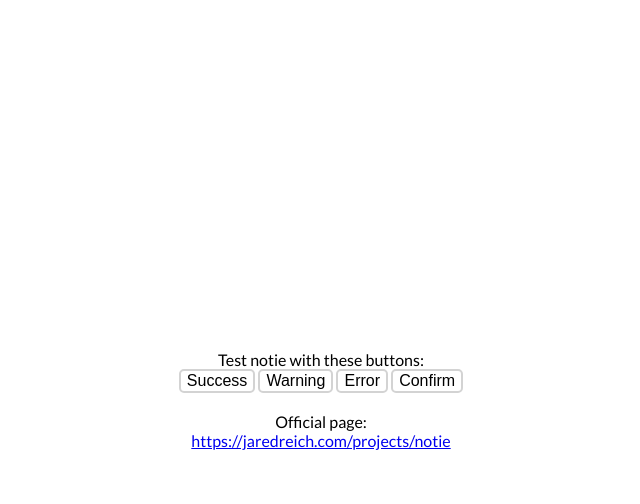
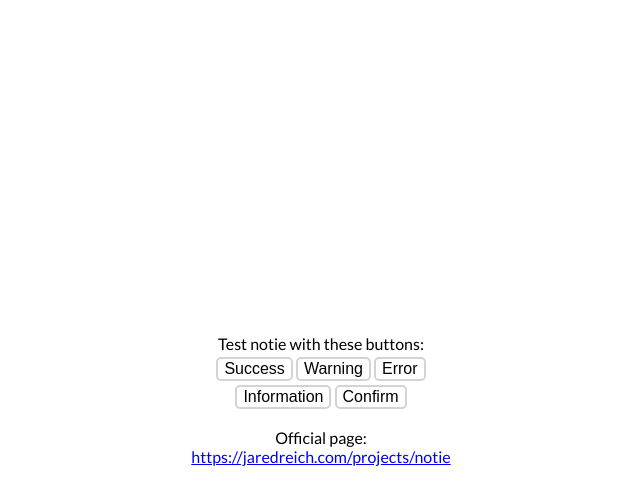
Before and after one commit to jaredreich/notie, a plain HTML site: page test.html in a window 1280 px wide. Both pictures are taken after a click on the button "Success". Shown: the whole page, without its empty margins (319-959 px from the left). Drawn offline with Linux system fonts and the light colour scheme.

Commit message:
- Added 4th colour option ‘Information’ fixes #4 - Added element id’s for those who wish to use css fixes #3 - Added animation_delay option (default 0.3s)

```diff
--- a/notie.js
+++ b/notie.js
@@ -17,64 +17,86 @@ var notie = function(){
 
     // SETTINGS
     // *********************************************
+
+    // General
     var shadow = true;
     var font_size_small = '18px';
     var font_size_big = '24px';
+    var animation_delay = 0.3;
 
+    // notie.alert colors
     var alert_color_success_background = '#57BF57';
     var alert_color_warning_background = '#E3B771';
     var alert_color_error_background = '#E1715B';
-var alert_color_text = 'white';
+    var alert_color_info_background = '#4D82D6';
+    var alert_color_text = '#FFF';
 
+    // notie.confirm colors
     var confirm_color_background = '#4D82D6';
     var confirm_color_yes_background = '#57bf57';
     var confirm_color_no_background = '#E1715B';
-var confirm_color_text = 'white';
-var confirm_color_yes_text = 'white';
-var confirm_color_no_text = 'white';
+    var confirm_color_text = '#FFF';
+    var confirm_color_yes_text = '#FFF';
+    var confirm_color_no_text = '#FFF';
+
+    // ID's for use within your own .css file (OPTIONAL)
+    // (Be sure to use !important to override the javascript)
+    // Example: #notie-alert-inner { padding: 30px !important; }
+    var alert_outer_id = 'notie-alert-outer';
+    var alert_inner_id = 'notie-alert-inner';
+    var alert_text_id = 'notie-alert-text';
+    var confirm_outer_id = 'notie-confirm-outer';
+    var confirm_inner_id = 'notie-confirm-inner';
+    var confirm_backdrop_id = 'notie-confirm-backdrop';
+    var confirm_yes_id = 'notie-confirm-yes';
+    var confirm_no_id = 'notie-confirm-no';
+    var confirm_text_id = 'notie-confirm-text';
+    var confirm_yes_text_id = 'notie-confirm-yes-text';
+    var confirm_no_text_id = 'notie-confirm-no-text';
+
     // *********************************************
 
 
 
-
-
-
-// NOTIE
+    // NOTIE.ALERT
     // *********************************************
 
     // notie elements and styling
-var outer = document.createElement('div');
-outer.style.position = 'fixed';
-outer.style.top = '0';
-outer.style.left = '0';
-outer.style.zIndex = '999999999';
-outer.style.height = 'auto';
-outer.style.width = '100%';
-outer.style.display = 'none';
-outer.style.textAlign = 'center';
-outer.style.cursor = 'default';
-outer.style.MozTransition = '';
-outer.style.WebkitTransition = '';
-outer.style.transition = '';
-var inner = document.createElement('div');
-inner.style.padding = '20px';
-inner.style.display = 'table-cell';
-inner.style.verticalAlign = 'middle';
-outer.appendChild(inner);
+    var alert_outer = document.createElement('div');
+    alert_outer.id = alert_outer_id;
+    alert_outer.style.position = 'fixed';
+    alert_outer.style.top = '0';
+    alert_outer.style.left = '0';
+    alert_outer.style.zIndex = '999999999';
+    alert_outer.style.height = 'auto';
+    alert_outer.style.width = '100%';
+    alert_outer.style.display = 'none';
+    alert_outer.style.textAlign = 'center';
+    alert_outer.style.cursor = 'default';
+    alert_outer.style.MozTransition = '';
+    alert_outer.style.WebkitTransition = '';
+    alert_outer.style.transition = '';
+    var alert_inner = document.createElement('div');
+    alert_inner.id = alert_inner_id;
+    alert_inner.style.padding = '20px';
+    alert_inner.style.display = 'table-cell';
+    alert_inner.style.verticalAlign = 'middle';
+    alert_outer.appendChild(alert_inner);
 
     // Initialize notie text
-var text = document.createElement('span');
-text.style.color = alert_color_text;
-if (window.innerWidth <= 600) { text.style.fontSize = font_size_small; }
-else { text.style.fontSize = font_size_big; }
+    var alert_text = document.createElement('span');
+    alert_text.id = alert_text_id;
+    alert_text.style.color = alert_color_text;
+    if (window.innerWidth <= 600) { alert_text.style.fontSize = font_size_small; }
+    else { alert_text.style.fontSize = font_size_big; }
     window.addEventListener('resize', function(){
-    if (window.innerWidth <= 600) { text.style.fontSize = font_size_small; }
-    else { text.style.fontSize = font_size_big; }
+        if (window.innerWidth <= 600) { alert_text.style.fontSize = font_size_small; }
+        else { alert_text.style.fontSize = font_size_big; }
     }, true);
-inner.appendChild(text);
+    alert_inner.appendChild(alert_text);
 
     // Attach notie to the body element
-document.body.appendChild(outer);
+    document.body.appendChild(alert_outer);
 
     // Declare variables
     var height = 0;
@@ -90,7 +112,7 @@ function alert(type, message, seconds) {
 
         timeout0 = setTimeout(function() {
             was_clicked_counter--;
-    }, 300);
+        }, (animation_delay * 1000 + 10));
 
         if (was_clicked_counter == 1) {
 
@@ -130,33 +152,35 @@ function show(type, message, seconds) {
         // Set notie type (background color)
         switch(type) {
             case 1:
-            outer.style.backgroundColor = alert_color_success_background;
+                alert_outer.style.backgroundColor = alert_color_success_background;
                 break;
             case 2:
-            outer.style.backgroundColor = alert_color_warning_background;
+                alert_outer.style.backgroundColor = alert_color_warning_background;
                 break;
             case 3:
-            outer.style.backgroundColor = alert_color_error_background;
+                alert_outer.style.backgroundColor = alert_color_error_background;
+                break;
+            case 4:
+                alert_outer.style.backgroundColor = alert_color_info_background;
                 break;
         }
 
         // Set notie text
-    text.innerHTML = message;
+        alert_text.innerHTML = message;
 
         // Get notie's height
-    outer.style.top = -10000;
-    outer.style.display = 'table';
-    height = outer.offsetHeight;
-    outer.style.top = '-' + height + 'px';
+        alert_outer.style.top = '-10000px';
+        alert_outer.style.display = 'table';
+        alert_outer.style.top = '-' + alert_outer.offsetHeight - 5 + 'px';
 
         timeout1 = setTimeout(function() {
 
-        if (shadow) { outer.style.boxShadow = '0px 0px 10px 0px rgba(0,0,0,0.5)'; }
-        outer.style.MozTransition = 'all 0.3s ease';
-        outer.style.WebkitTransition = 'all 0.3s ease';
-        outer.style.transition = 'all 0.3s ease';
+            if (shadow) { alert_outer.style.boxShadow = '0px 0px 10px 0px rgba(0,0,0,0.5)'; }
+            alert_outer.style.MozTransition = 'all ' + animation_delay + 's ease';
+            alert_outer.style.WebkitTransition = 'all ' + animation_delay + 's ease';
+            alert_outer.style.transition = 'all ' + animation_delay + 's ease';
 
-        outer.style.top = 0;
+            alert_outer.style.top = 0;
 
             timeout2 = setTimeout(function() {
 
@@ -172,30 +196,33 @@ function show(type, message, seconds) {
 
     function hide(callback) {
 
-    outer.style.top = '-' + outer.offsetHeight + 'px';
+        alert_outer.style.top = '-' + alert_outer.offsetHeight - 5 + 'px';
 
         setTimeout(function() {
 
-        if (shadow) { outer.style.boxShadow = ''; }
-        outer.style.MozTransition = '';
-        outer.style.WebkitTransition = '';
-        outer.style.transition = '';
+            if (shadow) { alert_outer.style.boxShadow = ''; }
+            alert_outer.style.MozTransition = '';
+            alert_outer.style.WebkitTransition = '';
+            alert_outer.style.transition = '';
+
+            alert_outer.style.top = '-10000px';
 
             is_showing = false;
 
             callback();
 
-    }, 310);
+        }, (animation_delay * 1000 + 10));
 
     }
 
 
 
-// CONFIRM
+    // NOTIE.CONFIRM
     // *********************************************
 
     // confirm elements and styling
     var confirm_outer = document.createElement('div');
+    confirm_outer.id = confirm_outer_id;
     confirm_outer.style.position = 'fixed';
     confirm_outer.style.top = '0';
     confirm_outer.style.left = '0';
@@ -209,6 +236,7 @@ confirm_outer.style.WebkitTransition = '';
     confirm_outer.style.transition = '';
 
     var confirm_backdrop = document.createElement('div');
+    confirm_backdrop.id = confirm_backdrop_id;
     confirm_backdrop.style.position = 'fixed';
     confirm_backdrop.style.top = '0';
     confirm_backdrop.style.left = '0';
@@ -217,13 +245,14 @@ confirm_backdrop.style.height = '100%';
     confirm_backdrop.style.width = '100%';
     confirm_backdrop.style.display = 'none';
     confirm_backdrop.style.backgroundColor = 'white';
-confirm_backdrop.style.MozTransition = 'all 0.3s ease';
-confirm_backdrop.style.WebkitTransition = 'all 0.3s ease';
-confirm_backdrop.style.transition = 'all 0.3s ease';
+    confirm_backdrop.style.MozTransition = 'all ' + animation_delay + 's ease';
+    confirm_backdrop.style.WebkitTransition = 'all ' + animation_delay + 's ease';
+    confirm_backdrop.style.transition = 'all ' + animation_delay + 's ease';
     confirm_backdrop.style.opacity = '0';
     confirm_backdrop.onclick = function() { confirm_hide(); }
 
     var confirm_inner = document.createElement('div');
+    confirm_inner.id = confirm_inner_id;
     confirm_inner.style.boxSizing = 'border-box';
     confirm_inner.style.width = '100%';
     confirm_inner.style.padding = '20px';
@@ -233,6 +262,7 @@ confirm_inner.style.backgroundColor = confirm_color_background;
     confirm_outer.appendChild(confirm_inner);
 
     var confirm_yes = document.createElement('div');
+    confirm_yes.id = confirm_yes_id;
     confirm_yes.style.cssFloat = 'left';
     confirm_yes.style.height = '50px';
     confirm_yes.style.lineHeight = '50px';
@@ -242,6 +272,7 @@ confirm_yes.style.backgroundColor = confirm_color_yes_background;
     confirm_outer.appendChild(confirm_yes);
 
     var confirm_no = document.createElement('div');
+    confirm_no.id = confirm_no_id;
     confirm_no.style.cssFloat = 'right';
     confirm_no.style.height = '50px';
     confirm_no.style.lineHeight = '50px';
@@ -253,6 +284,7 @@ confirm_outer.appendChild(confirm_no);
 
     // Initialize confirm text
     var confirm_text = document.createElement('span');
+    confirm_text.id = confirm_text_id;
     confirm_text.style.color = confirm_color_text;
     if (window.innerWidth <= 600) { confirm_text.style.fontSize = font_size_small; }
     else { confirm_text.style.fontSize = font_size_big; }
@@ -263,6 +295,7 @@ window.addEventListener('resize', function(){
     confirm_inner.appendChild(confirm_text);
 
     var confirm_yes_text = document.createElement('span');
+    confirm_yes_text.id = confirm_yes_text_id;
     confirm_yes_text.style.color = confirm_color_yes_text;
     if (window.innerWidth <= 600) { confirm_yes_text.style.fontSize = font_size_small; }
     else { confirm_yes_text.style.fontSize = font_size_big; }
@@ -273,6 +306,7 @@ window.addEventListener('resize', function(){
     confirm_yes.appendChild(confirm_yes_text);
 
     var confirm_no_text = document.createElement('span');
+    confirm_no_text.id = confirm_no_text_id;
     confirm_no_text.style.color = confirm_color_no_text;
     if (window.innerWidth <= 600) { confirm_no_text.style.fontSize = font_size_small; }
     else { confirm_no_text.style.fontSize = font_size_big; }
@@ -304,7 +338,7 @@ function confirm_show(title, yes_text, no_text, yes_callback) {
             confirm_hide();
             setTimeout(function() {
                 yes_callback();
-        }, 310);
+            }, (animation_delay * 1000 + 10));
         }
 
         function confirm_show_inner() {
@@ -315,25 +349,24 @@ function confirm_show(title, yes_text, no_text, yes_callback) {
             confirm_no_text.innerHTML = no_text;
 
             // Get confirm's height
-        confirm_outer.style.top = -10000;
+            confirm_outer.style.top = '-10000px';
             confirm_outer.style.display = 'table';
-        confirm_height = confirm_outer.offsetHeight;
-        confirm_outer.style.top = '-' + confirm_height + 'px';
+            confirm_outer.style.top = '-' + confirm_outer.offsetHeight - 5 + 'px';
             confirm_backdrop.style.display = 'block';
 
             setTimeout(function() {
 
                 if (shadow) { confirm_outer.style.boxShadow = '0px 0px 10px 0px rgba(0,0,0,0.5)'; }
-            confirm_outer.style.MozTransition = 'all 0.3s ease';
-            confirm_outer.style.WebkitTransition = 'all 0.3s ease';
-            confirm_outer.style.transition = 'all 0.3s ease';
+                confirm_outer.style.MozTransition = 'all ' + animation_delay + 's ease';
+                confirm_outer.style.WebkitTransition = 'all ' + animation_delay + 's ease';
+                confirm_outer.style.transition = 'all ' + animation_delay + 's ease';
 
                 confirm_outer.style.top = 0;
                 confirm_backdrop.style.opacity = '0.75';
 
                 setTimeout(function() {
                     confirm_is_showing = true;
-            }, 310);
+                }, (animation_delay * 1000 + 10));
 
             }, 20);
 
@@ -343,7 +376,7 @@ function confirm_show(title, yes_text, no_text, yes_callback) {
             confirm_hide();
             setTimeout(function() {
                 confirm_show_inner();
-        }, 310);
+            }, (animation_delay * 1000 + 10));
         }
         else {
             confirm_show_inner();
@@ -353,7 +386,7 @@ function confirm_show(title, yes_text, no_text, yes_callback) {
 
     function confirm_hide() {
 
-    confirm_outer.style.top = '-' + confirm_outer.offsetHeight + 'px';
+        confirm_outer.style.top = '-' + confirm_outer.offsetHeight - 5 + 'px';
         confirm_backdrop.style.opacity = '0';
 
         setTimeout(function() {
@@ -364,27 +397,34 @@ function confirm_hide() {
             confirm_outer.style.transition = '';
             confirm_backdrop.style.display = 'none';
 
+            confirm_outer.style.top = '-10000px';
+
             scroll_enable();
 
             confirm_is_showing = false;
 
-    }, 310);
+        }, (animation_delay * 1000 + 10));
 
     }
 
 
-// Scroll Disable and Enable
+    // SCROLL DISABLE AND ENABLE FOR NOTIE.CONFIRM
+    // *********************************************
     var scroll_disable_function = function(e) { e.preventDefault(); }
     function scroll_disable() {
         document.body.style.height = '100%;';
         document.body.style.overflow = 'hidden';
-    document.ontouchstart = function(e){ e.preventDefault(); }
+        // document.ontouchstart = function(e){ e.preventDefault(); }
     }
     function scroll_enable() {
         document.body.style.height = '';
         document.body.style.overflow = '';
-    document.ontouchstart = function(e){ return true; }
+        // document.ontouchstart = function(e){ return true; }
     }
+
+
+
+
     return {
         alert: alert,
         confirm: confirm
--- a/test.html
+++ b/test.html
@@ -5,7 +5,11 @@
         <meta name='viewport' content="width=device-width,initial-scale=1,maximum-scale=1">
         <title>Notie Test Page</title>
 
+        <!-- Font -->
         <link href='https://fonts.googleapis.com/css?family=Lato:400,700' rel='stylesheet' type='text/css'>
+
+        <!-- CSS -->
+<!--        <link rel="stylesheet" type="text/css" href="notie.css">-->
 
         <style>
             body {
@@ -30,6 +34,7 @@
                 border-radius: 5px;
                 background-color: transparent;
                 outline: 0;
+                margin-top: 4px;
             }
         </style>
 
@@ -47,7 +52,8 @@
                 <br>
                 <button onclick="success();">Success</button>
                 <button onclick="warning();">Warning</button>
-                <button onclick="error();">Error</button>
+                <button onclick="error();">Error</button><br>
+                <button onclick="info();">Information</button>
                 <button onclick="confirm();">Confirm</button>
                 <br>
                 <br>
@@ -61,15 +67,19 @@
         <script>
 
             function success() {
-                notie.alert(1, 'Success!', 1);
+                notie.alert(1, 'Success!', 2);
             }
 
             function warning() {
-                notie.alert(2, 'Warning<br><b>with</b><br><i>HTML</i><br><u>included.</u>', 4);
+                notie.alert(2, 'Warning<br><b>with</b><br><i>HTML</i><br><u>included.</u>', 2);
             }
 
             function error() {
-                notie.alert(3, 'Error.', 1);
+                notie.alert(3, 'Error.', 2);
+            }
+
+            function info() {
+                notie.alert(4, 'Information.', 2);
             }
 
             function confirm() {
```
Also changed, not shown: README.md. Lines whose indentation alone changed are shown as unchanged.
